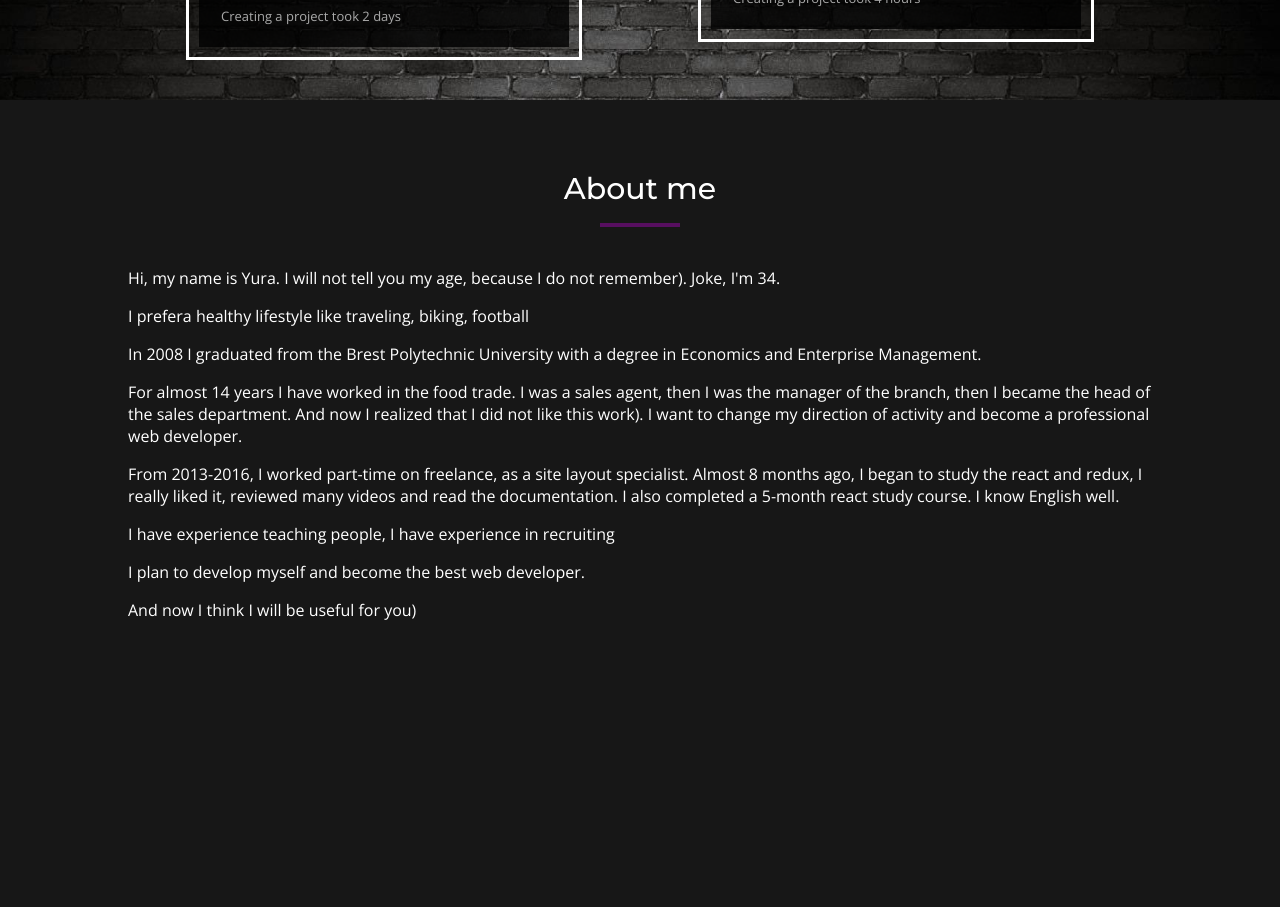
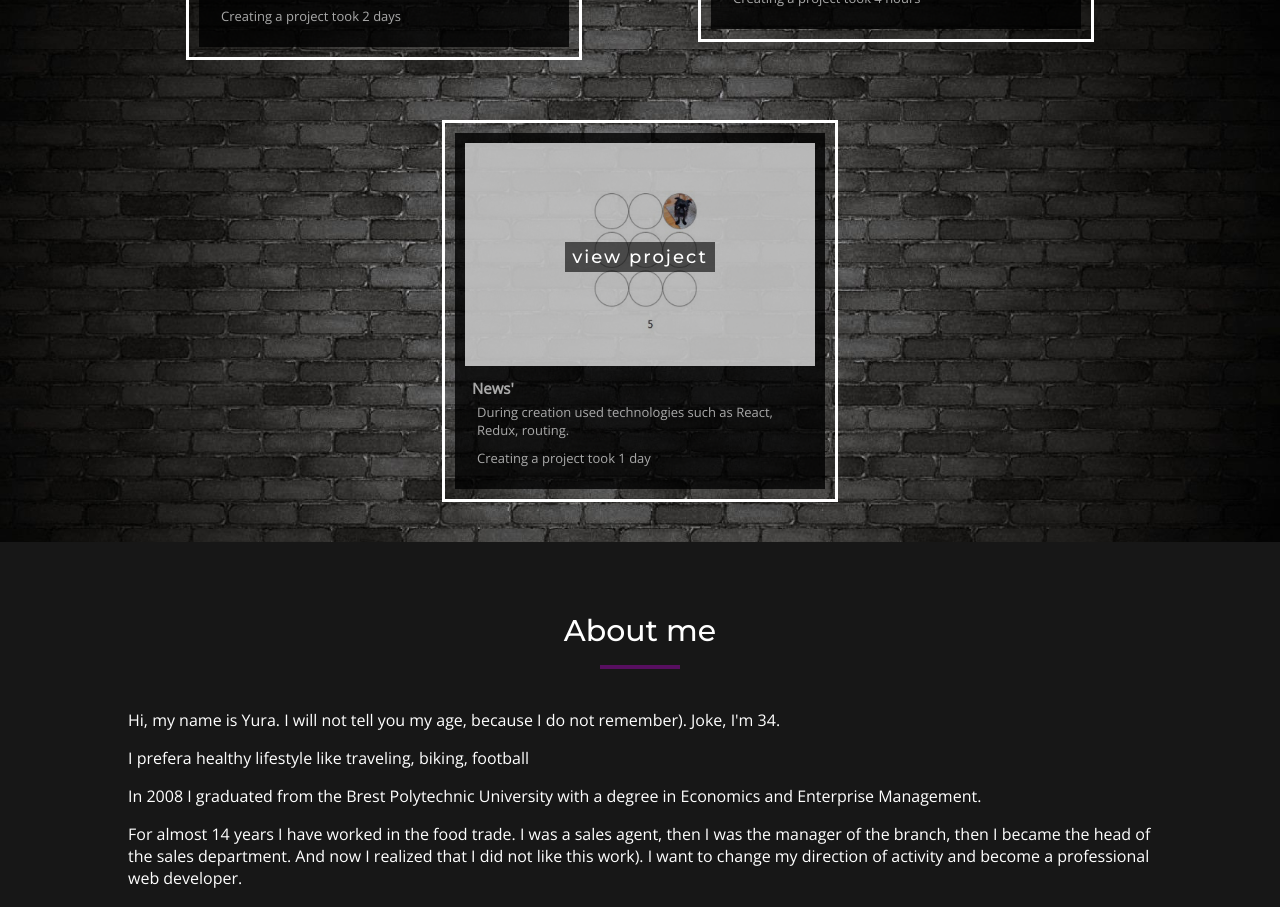
Before and after one commit to Yuranuch/My_portfolio, a React (Create React App) app: page / in a window 1280 px wide. Shown: the part 3240-4147 px from the top of the page. Built offline with nearby package versions, Linux system fonts and the light colour scheme.

Commit message:
new project added

```diff
--- a/src/Components/MyWorks/MyWorks.js
+++ b/src/Components/MyWorks/MyWorks.js
@@ -60,6 +60,13 @@ function MyWorks() {
                             time="Creating a project took 4 hours"
                             pathTo="https://github.com/Yuranuch/game-dog"
                         />
+                        <MyWorkItem
+                            src={project_6}
+                            title="News'"
+                            info="During creation used technologies such as React, Redux, routing."
+                            time="Creating a project took 1 day"
+                            pathTo="https://github.com/Yuranuch/News_page"
+                        />
                     </div>
                 </Fade>
             </div>
```
Also changed, not shown: src/assets/images/project_7.jpg (added).
